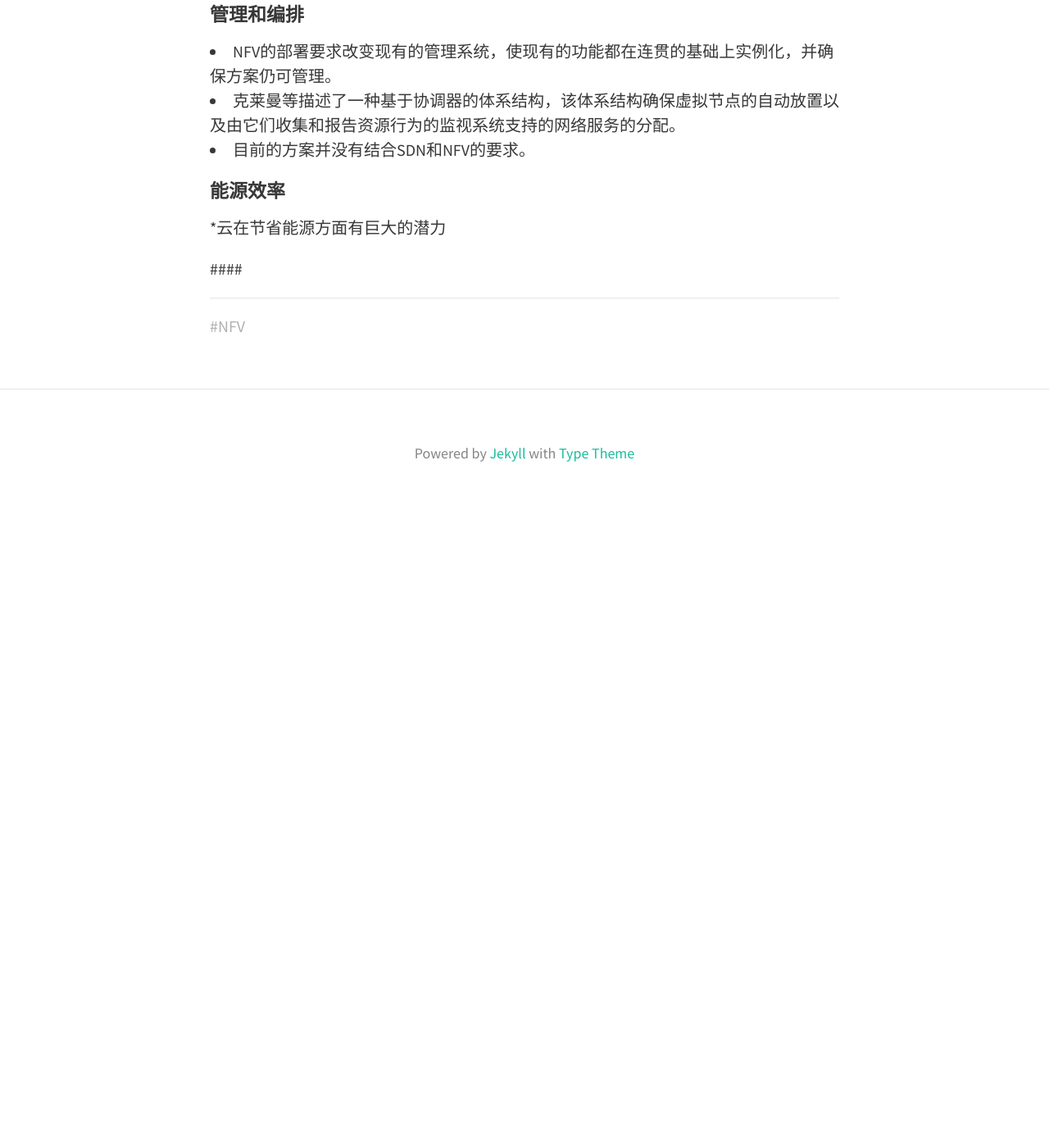
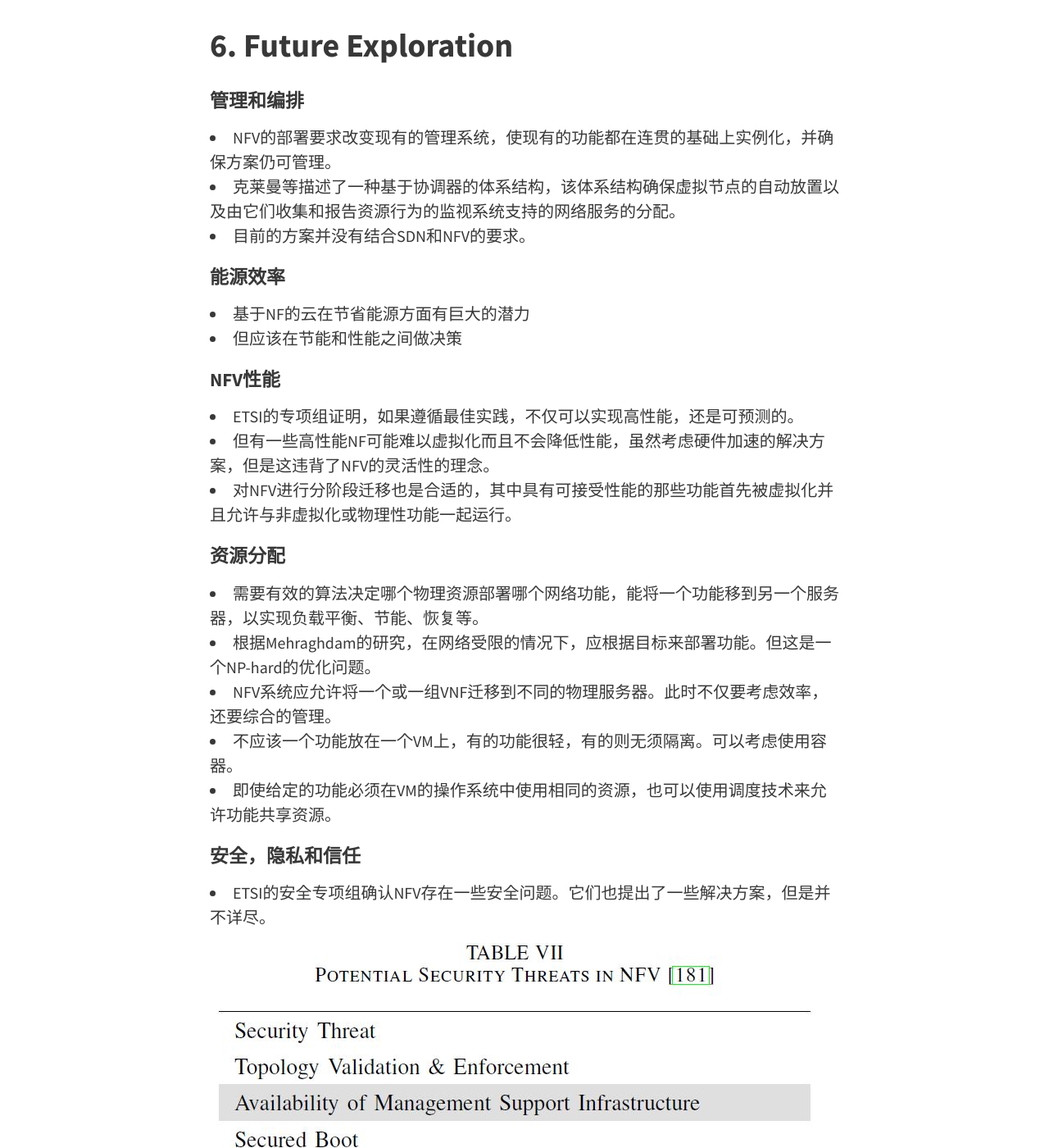
Before and after one commit to soso20120/soso20120.github.io, a Jekyll site: the page built from _posts/2018-07-20-Network-Function-Virtualization-Survey.md, in a window 1280 px wide and 1400 px high, scrolled down 14423 px. Shown: the whole window at 82% size. Built offline with Jekyll 4.4.1, drawn with Linux system fonts in a browser that asks for light colours; nearby versions of some CDN libraries; before the commit the page ends 15053 px from its top, so only the background shows below that; some of the changed text lies outside the part shown.

Commit message:
update post nfv complete

```diff
--- a/_posts/2018-07-20-Network-Function-Virtualization-Survey.md
+++ b/_posts/2018-07-20-Network-Function-Virtualization-Survey.md
@@ -235,7 +235,7 @@
 
 ![relationship-between-nfv-sdn-cloud](/assets/img/relationship-between-nfv-sdn-cloud.JPG)
 
-### 5. NFV的主要项目和早期实现、用例、商业产品
+## 5. NFV的主要项目和早期实现、用例、商业产品
 
 #### 标准化工作
 * IETF服务功能链接工作组：因为服务中的功能都有严格的链接和顺序要求，放入云中前必需考虑这点。IETF SFC WG工作组旨在为服务功能链建立框架。
@@ -254,7 +254,7 @@
 
 ![summary-of-nfv-implementations](/assets/img/summary-of-nfv-implementations.JPG)
 
-### 6. Future Exploration
+## 6. Future Exploration
 
 #### 管理和编排
 
@@ -264,6 +264,45 @@
 
 #### 能源效率
 
-*云在节省能源方面有巨大的潜力
+* 基于NF的云在节省能源方面有巨大的潜力
+* 但应该在节能和性能之间做决策
 
-####
+#### NFV性能
+
+* ETSI的专项组证明，如果遵循最佳实践，不仅可以实现高性能，还是可预测的。
+* 但有一些高性能NF可能难以虚拟化而且不会降低性能，虽然考虑硬件加速的解决方案，但是这违背了NFV的灵活性的理念。
+* 对NFV进行分阶段迁移也是合适的，其中具有可接受性能的那些功能首先被虚拟化并且允许与非虚拟化或物理性功能一起运行。
+
+#### 资源分配
+
+* 需要有效的算法决定哪个物理资源部署哪个网络功能，能将一个功能移到另一个服务器，以实现负载平衡、节能、恢复等。
+* 根据Mehraghdam的研究，在网络受限的情况下，应根据目标来部署功能。但这是一个NP-hard的优化问题。
+* NFV系统应允许将一个或一组VNF迁移到不同的物理服务器。此时不仅要考虑效率，还要综合的管理。
+* 不应该一个功能放在一个VM上，有的功能很轻，有的则无须隔离。可以考虑使用容器。
+* 即使给定的功能必须在VM的操作系统中使用相同的资源，也可以使用调度技术来允许功能共享资源。
+
+#### 安全，隐私和信任
+
+* ETSI的安全专项组确认NFV存在一些安全问题。它们也提出了一些解决方案，但是并不详尽。
+![potential-security-threats-in-nfv](/assets/img/potential-security-threats-in-nfv.JPG)
+* 随着NFV的发展，信息截取也将会是一个威胁。
+
+#### 资源，功能和服务建模
+
+* 为这些多供应商资源，功能和服务提供易于理解，开放和标准化的描述符将是大规模NFV部署的关键。
+* 建模时应考虑初始化部署、生命周期管理等。
+* ETSI提出三个模型：
+	1. **<span class="tooltip" titles="Topology & Orchestration Standard for Cloud Application 云应用程序的拓扑和编排标准">TOSCA</span>**:使用OASIS标准语言，用于描述基于云的Web服务的拓扑，其组件，关系以及管理它们的过程。TOSCA可用于VNF定义，节点监控以及诸如修复和扩展的主动策略。
+	2. **NETCONF/YANG**:是IETF定义的“安装，操作和删除网络设备配置”的协议。
+	3. **<span class="tooltip" titles="Information Framework">SID</span>**:是TM Forum的Frameworx的一个组成部分，旨在为企业提供信息模型和通用词汇表（如客户，位置和网络元素以及实体之间的关系)。
+
+![summary-of-nfv-information-data-models](/assets/img/summary-of-nfv-information-data-models.JPG)
+
+#### NFV的应用场景
+
+* IoT：目前已有一些研究。挑战在于保证网络效率的同时，管理产生的大量数据。
+* <span class="tooltip" titles="Information-Centric Networking 以信息为中心的网络">ICN</span>：ICN地址用数据命名，而不是主机，使得内容分发直接实现到网络结构中，而不是依赖于当前用于将内容映射到单个位置的复杂映射。可以在NFV中使用ICN来确定放置网络功能的最佳位置。
+
+#### 本章总结
+
+![summary-of-nfv-research-challenge.JPG](/assets/img/summary-of-nfv-research-challenge.JPG)
```
Also changed, not shown: assets/img/potential-security-threats-in-nfv.JPG (added), assets/img/summary-of-nfv-information-data-models.JPG (added), assets/img/summary-of-nfv-research-challenge.JPG (added).
